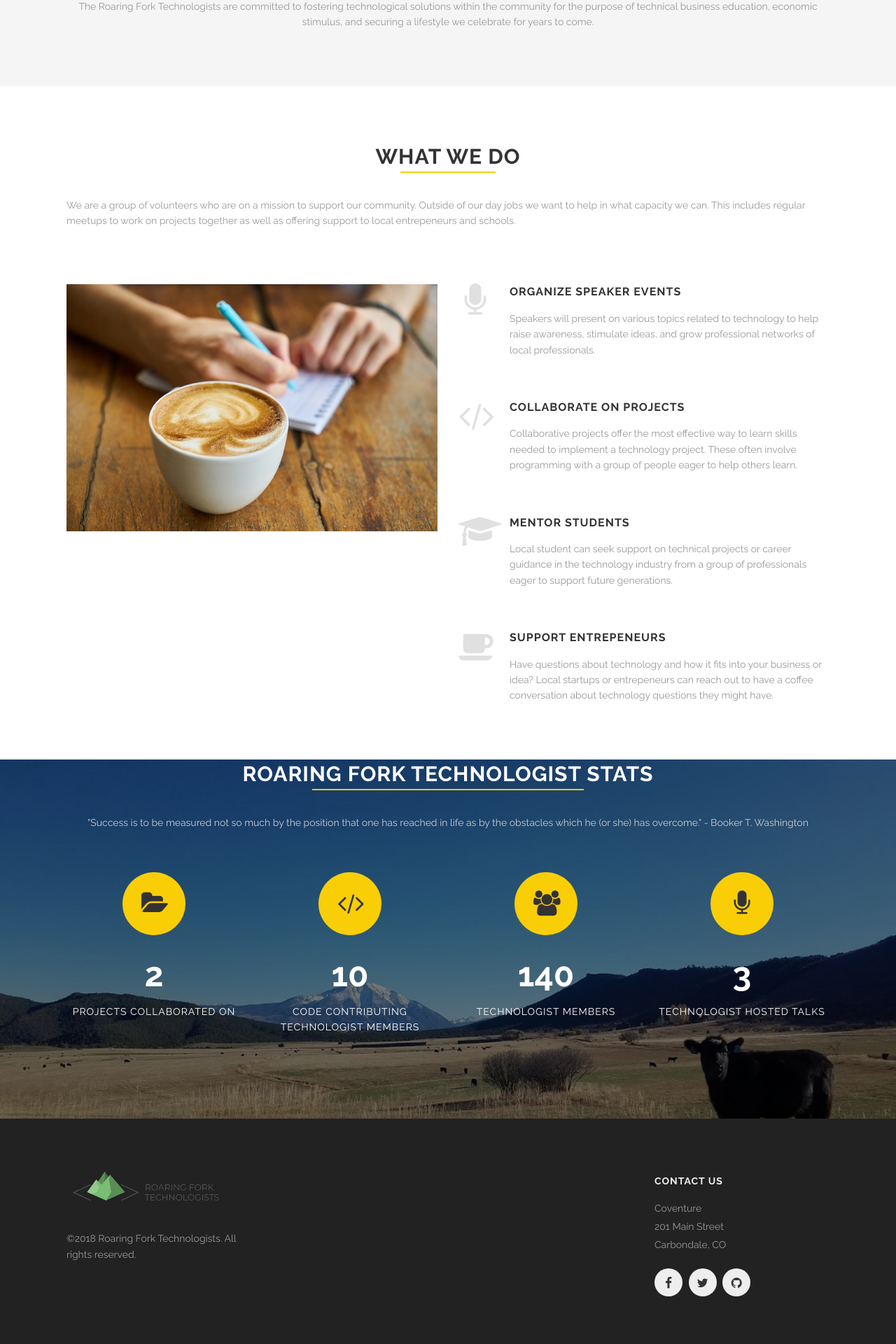
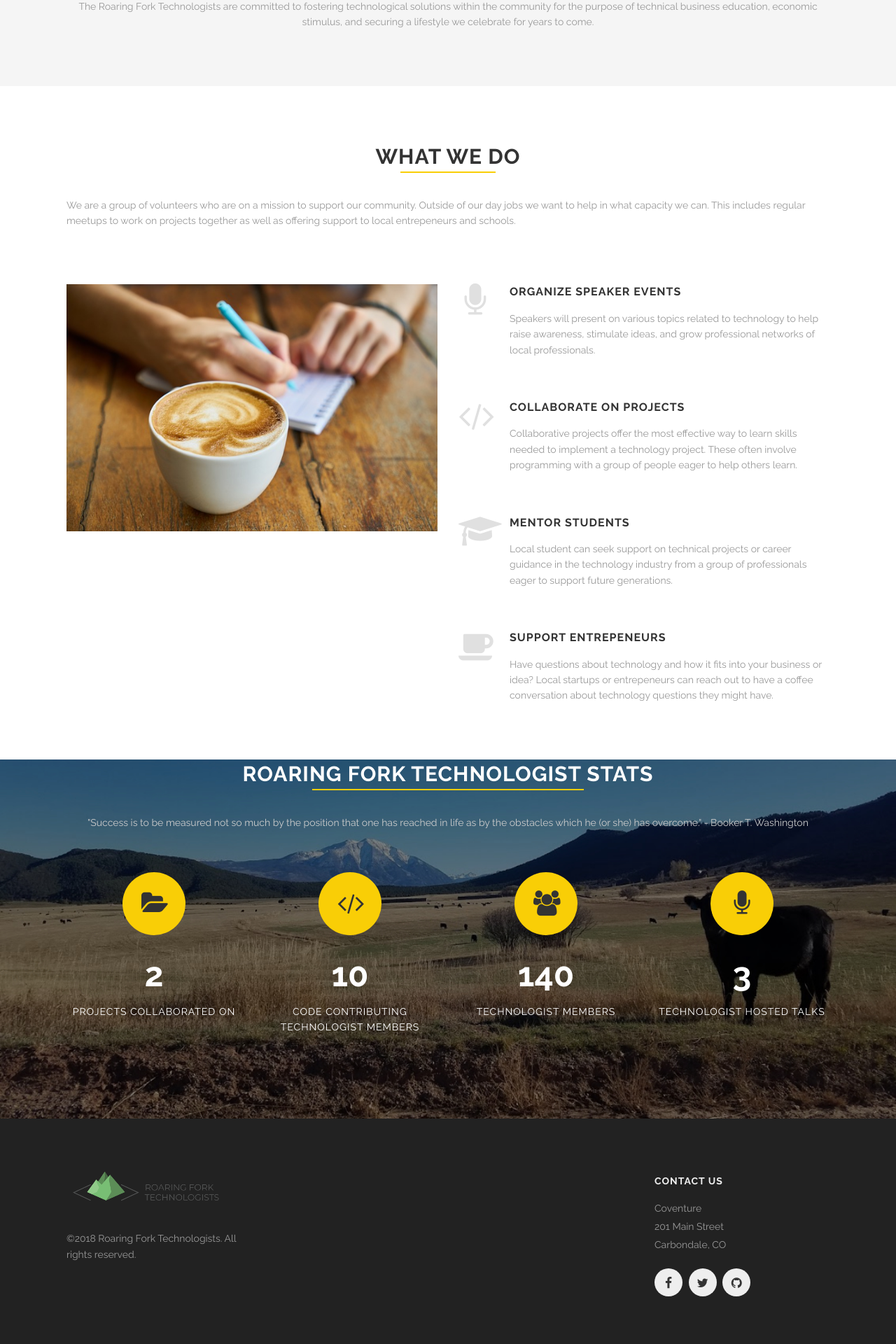
Before and after one commit to COWestSlopeTech/westslopetech, a Jekyll site: the page built from index.html, in a window 1280 px wide. Shown: the part 3010-4930 px from the top of the page at 70% size. Built offline with Jekyll 4.4.1, drawn with Linux system fonts in a browser that asks for light colours.

Commit message:
full parallax cow - nice

```diff
--- a/css/style.css
+++ b/css/style.css
@@ -662,6 +662,12 @@
   padding: 0;
 }
 
+.cow {
+  background-size: 100%;
+  background-position: center bottom;
+  background-attachment: fixed;
+}
+
 .parallax {
   background-attachment: fixed;
 }
--- a/index.html
+++ b/index.html
@@ -266,7 +266,7 @@
 </div>
 
 
-<div style='background-image: url(images/sopris-cow-darker.jpg); color: #fff; background-size: cover;'>
+<div class="cow" style='background-image: url(images/sopris-cow-darker.jpg); color: #fff;'>
   <div class='row'>
     <div class='large-12 columns'>
       {% include section-header.html title="Roaring Fork Technologist Stats" color="#fff" %}
```
